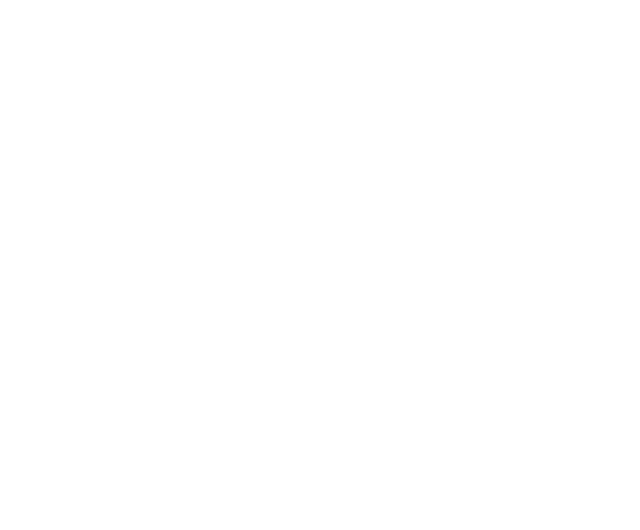
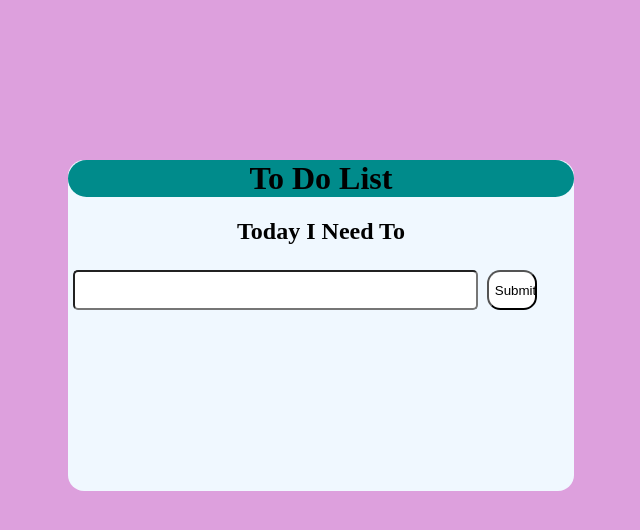
Before and after one commit to dts-kominfo-rea2a/challenge-08-riyadhi005, a website: page index.html in a window 1280 px wide. Shown: the whole page, without its empty margins (319-959 px from the left). Drawn offline with Linux system fonts and the light colour scheme.

Commit message:
Challenge 08

```diff
--- a/index.html
+++ b/index.html
@@ -4,18 +4,30 @@
     <meta charset="UTF-8" />
     <meta http-equiv="X-UA-Compatible" content="IE=edge" />
     <meta name="viewport" content="width=device-width, initial-scale=1.0" />
+    <link rel="stylesheet" href="style.css">
     <title>Challenge - DOM</title>
   </head>
   <body>
     <div id="app">
       <!-- TODO: Buatlah sebuah header dengan id todo-title -->
+      <div id="todo-title">
+        <h1>To Do List</h1>
+      </div>
       <!-- TODO: Buatlah sebuah subtitle dengan id todo-subtitle -->
-
+      <div id="todo-subtitle">
+        <h2>Today I Need To</h2>
+      </div>
       <!-- Section: input -->
+      <section>
+        <input id="todo-input" type="text">
       <!-- TODO: Buatlah sebuah input bertipe text dengan id todo-input -->
       <!-- TODO: Buatlah sebuah button dengan id todo-submit -->
-
+        <button id="todo-submit" type="button">Submit</button>
+    </section>
       <!-- Section output -->
+      <section>
+        <ul id="todo-output"></ul>
+      </section>
       <!-- TODO: Buatlah sebuah <ul> dengan id todo-output -->
     </div>
 
@@ -25,17 +37,36 @@
       let button;
       let input;
       let output;
+      let pressBtn;
 
       // TODO: Buatlah sebuah fungsi dengan nama fnClickHandler
       // Fungsi yang digunakan untuk menambahkan tulisan
       // Jangan ubah cara deklarasi fungsinya, cukup isi saja
       function fnClickHandler(toDoItem) {}
+      function fnClickHandler(toDoItem) {
+        output = document.createElement('li');
+        input = document.getElementById('todo-input').value;
+        result = document.createTextNode(input);
+        output.appendChild(result);
+
+        document.getElementById('todo-output').append(output);
+
+        document.getElementById('todo-input').value='';
+
+      }
 
       // TODO: register event onclick / addEventListener untuk button
+      button = document.getElementById('todo-submit');
       // akan menjalankan fungsi fnClickHandler
-
+      button.addEventListener('click', fnClickHandler);
       // TODO: register event onkeypress / addEventListener untuk input
+      pressBtn = document.getElementById('todo-input');
       // sehingga saat di input ditekan enter akan menjalankan fungsi fnClickHandler juga
+      pressBtn.addEventListener('press', (event) => {
+        if(event.key === 'Enter' || event.keyCode == 13) {
+          fnClickHandler()
+        }
+      })
     </script>
   </body>
 </html>
--- /dev/null
+++ b/style.css
@@ -0,0 +1,41 @@
+body {
+    background-color: plum;
+}
+#app {
+    margin: 1% 30%;
+    background-color: aliceblue;
+    border-radius: 1em;
+    margin-top: 10em;
+    padding-bottom: 10em;
+}
+#todo-title {
+    text-align: center;
+    border: 1px;
+    border-radius: 10em;
+    background-color: darkcyan;
+}
+
+#todo-subtitle {
+    text-align: center;
+}
+
+#todo-input {
+    width: 80%;
+    margin: 1%;
+    box-sizing: border-box;
+    border-radius: 5px;
+    height: 3em;
+}
+
+#todo-submit {
+    width: 10%;
+    height: 3em;
+    border-radius: 1em;
+    background-color: white;
+}
+
+#todo-submit:hover {
+    cursor: pointer;
+    background-color: gray;
+
+}
```
